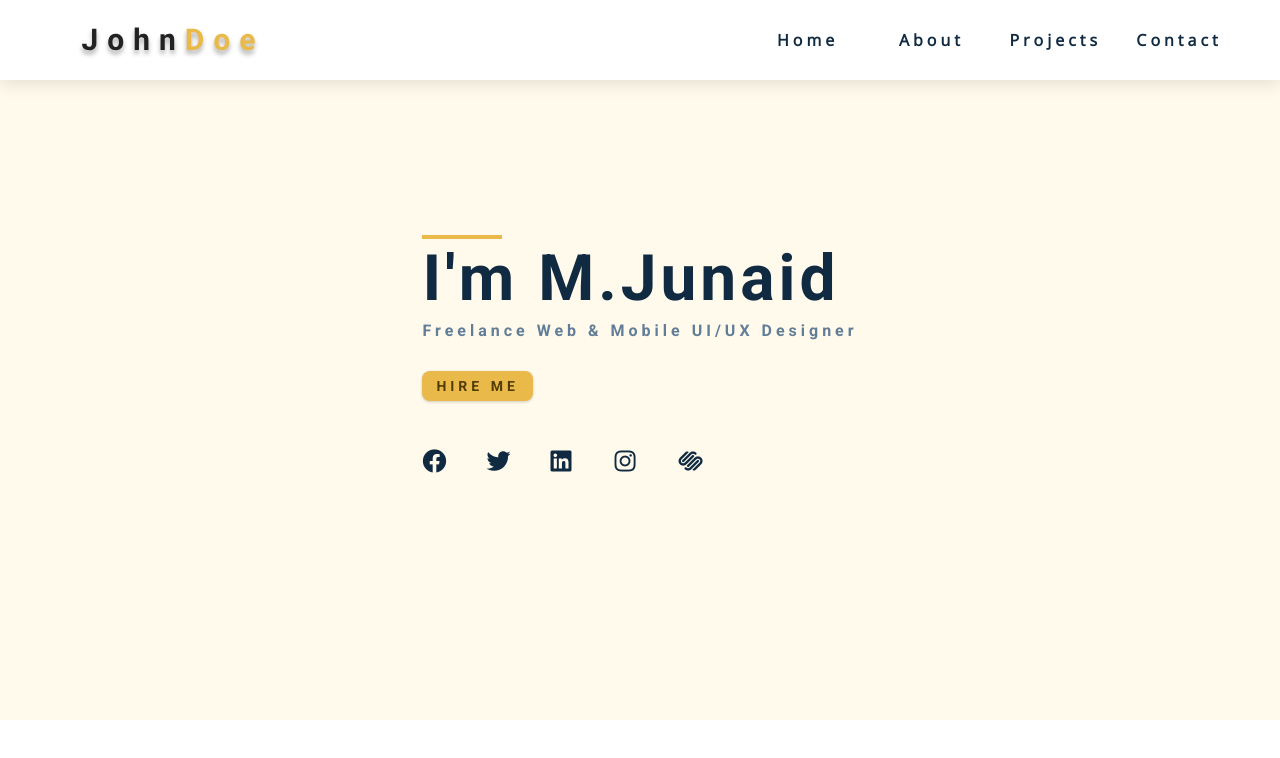
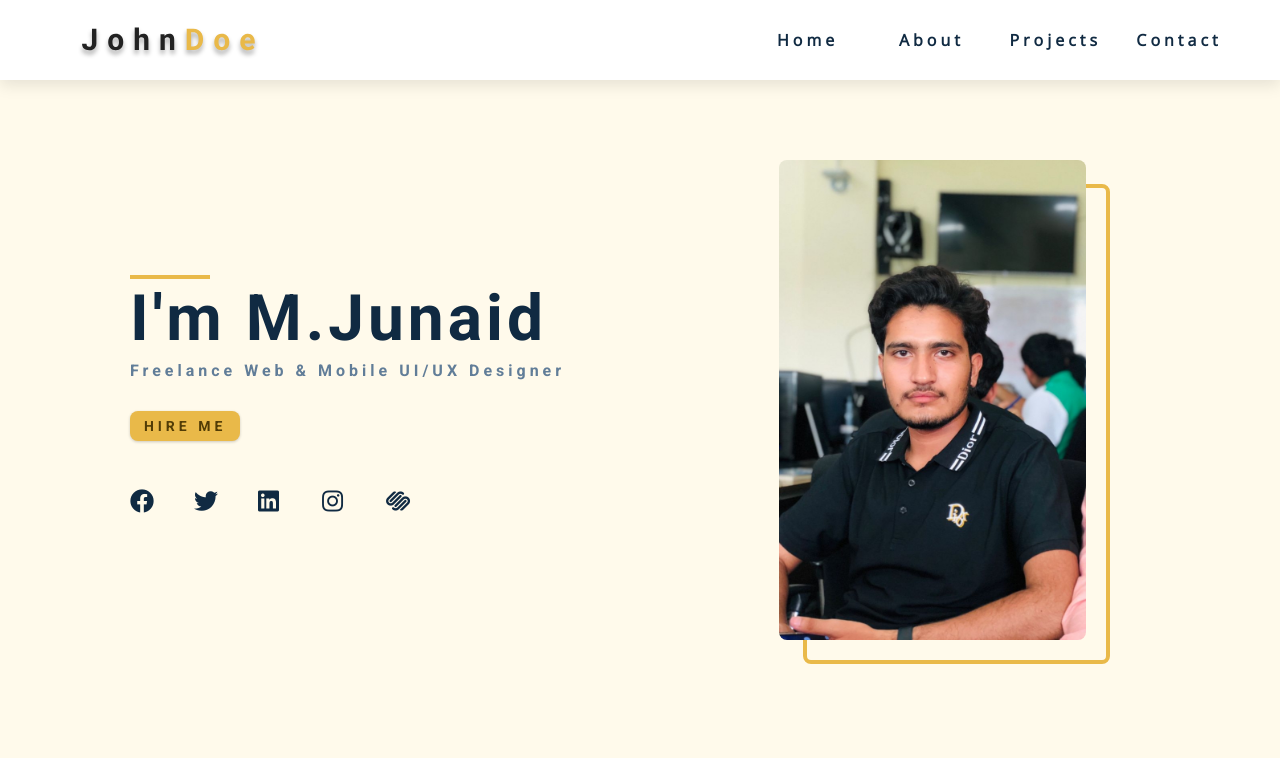
Before and after one commit to junaidwa/Portfolio_Grid_project, a plain HTML site: page index.html in a window 1280 px wide. Drawn offline with nearby package versions, Linux system fonts and the light colour scheme.

Commit message:
All files are commited

```diff
--- a/css/styles.css
+++ b/css/styles.css
@@ -339,7 +339,7 @@ Hero
   background: var(--clr-primary-10);
 }
 .hero-center{
-  min-height: calc(100vh - 5rem);
+  min-height: calc(100vh - 0rem);
   display: grid;
   place-items: center;
 }
@@ -352,7 +352,35 @@ Hero
 .hero-btn{
   margin-top: 1.25rem;
 }
+@media screen and (min-width:992px) {
+  .hero-img{
+    display: block;
+    position: relative;
 
+  }
+  .hero-center{
+    grid-template-columns: 1fr 1fr;
+  }
+  .hero-photo{
+    max-width: 25rem;
+    max-height: 30rem;
+    object-fit: cover;
+    border-radius: var(--radius);
+    position: relative;
+  }
+  .hero-img::before{
+    content: "";
+    position: absolute;
+    height: 100%;
+    width: 100%;
+    border: 0.25rem solid var(--clr-primary-5);
+    top: 1.5rem;
+    right: -1.5rem;
+    border-radius: var(--radius);
+
+  }
+
+}
 
 /*
 ===============
```
Also changed, not shown: index.html (line endings or trailing spaces).
